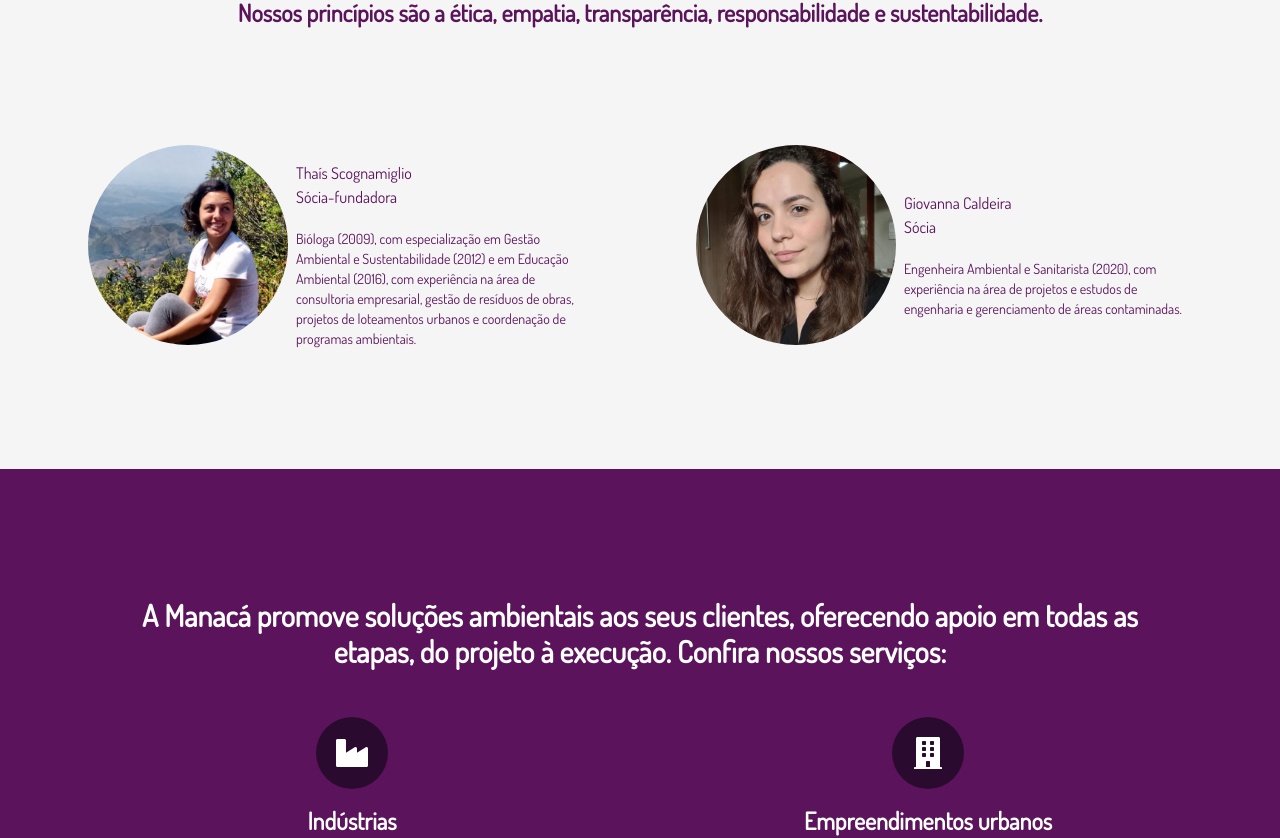
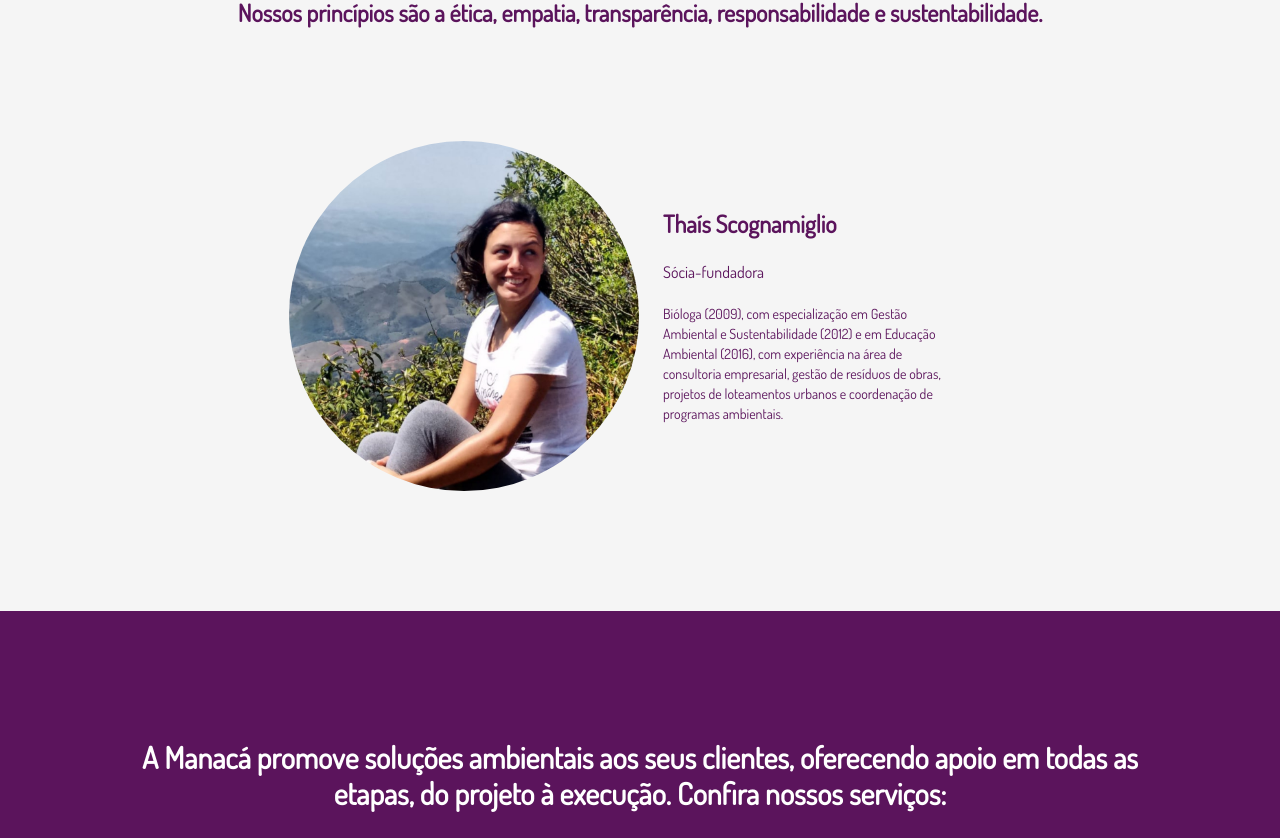
Before and after one commit to agenciaNOS/manaca-website, a Next.js app: page / in a window 1280 px wide. Shown: the part 1397-2235 px from the top of the page. Built offline with nearby package versions, Linux system fonts and the light colour scheme.

Commit message:
September update

```diff
--- a/components/page-components/About.jsx
+++ b/components/page-components/About.jsx
@@ -27,12 +27,12 @@ function About({ aboutSection }) {
             <Image
               src={partnerOne.image}
               alt={partnerOne.name}
-              width={200}
-              height={200}
-              className="rounded-full mb-5"
+              width={350}
+              height={350}
+              className="rounded-full mb-5 md:mb-0 transform hover:rotate-6 transition duration-500 ease-in-out"
             />
-            <span className="ml-0 md:ml-2 w-72">
-              <p className="text-center md:text-left text-secondary mt-5">
+            <span className="ml-6 w-72">
+              <p className="text-center md:text-left text-secondary font-bold text-2xl mb-5">
                 {partnerOne.name}
               </p>
               <p className="text-center md:text-left text-secondary mb-5">
@@ -43,26 +43,6 @@ function About({ aboutSection }) {
               </p>
             </span>
           </div>
-          <div className="flex flex-col md:flex-row justify-center items-center w-100">
-            <Image
-              src={partnerTwo.image}
-              alt={partnerOne.name}
-              width={200}
-              height={200}
-              className="rounded-full mb-5"
-            />
-            <span className="ml-0 md:ml-2 w-72">
-              <p className="text-center md:text-left text-secondary mt-5">
-                  {partnerTwo.name}
-              </p>
-              <p className="text-center md:text-left text-secondary mb-5">
-                  {partnerTwo.role}
-              </p>
-              <p className="text-center md:text-left text-secondary text-sm">
-                  {partnerTwo.about}
-              </p>
-            </span>
-          </div>
         </div>
       </div>
     </div>
--- a/content/copy.js
+++ b/content/copy.js
@@ -192,16 +192,10 @@ export const copyData = {
         heigth: 200,
         id: 5,
       },
-      // { name: 'Condomínio Reserva Grinberg', image: 'grinberg.png', id: 6 },
-      // { name: 'Loteamento Recanto Eucaliptal', image: 'recanto.png', id: 7 },
-      // { name: 'Residencial Pitangueiras', image: 'pitangueiras.png', id: 8 },
     ],
   },
   contactSection: {
-    emails: [
-      'thais@manacaconsultoria.com.br',
-      'giovanna@manacaconsultoria.com.br',
-    ],
+    emails: ['comercial@manacaconsultoria.com.br'],
     emailLink: 'mailto:thais@manacaconsultoria.com.br',
     title: 'Contato',
     description:
```
Also changed, not shown: 1 other file (tests, documents, lock files or other folders).
